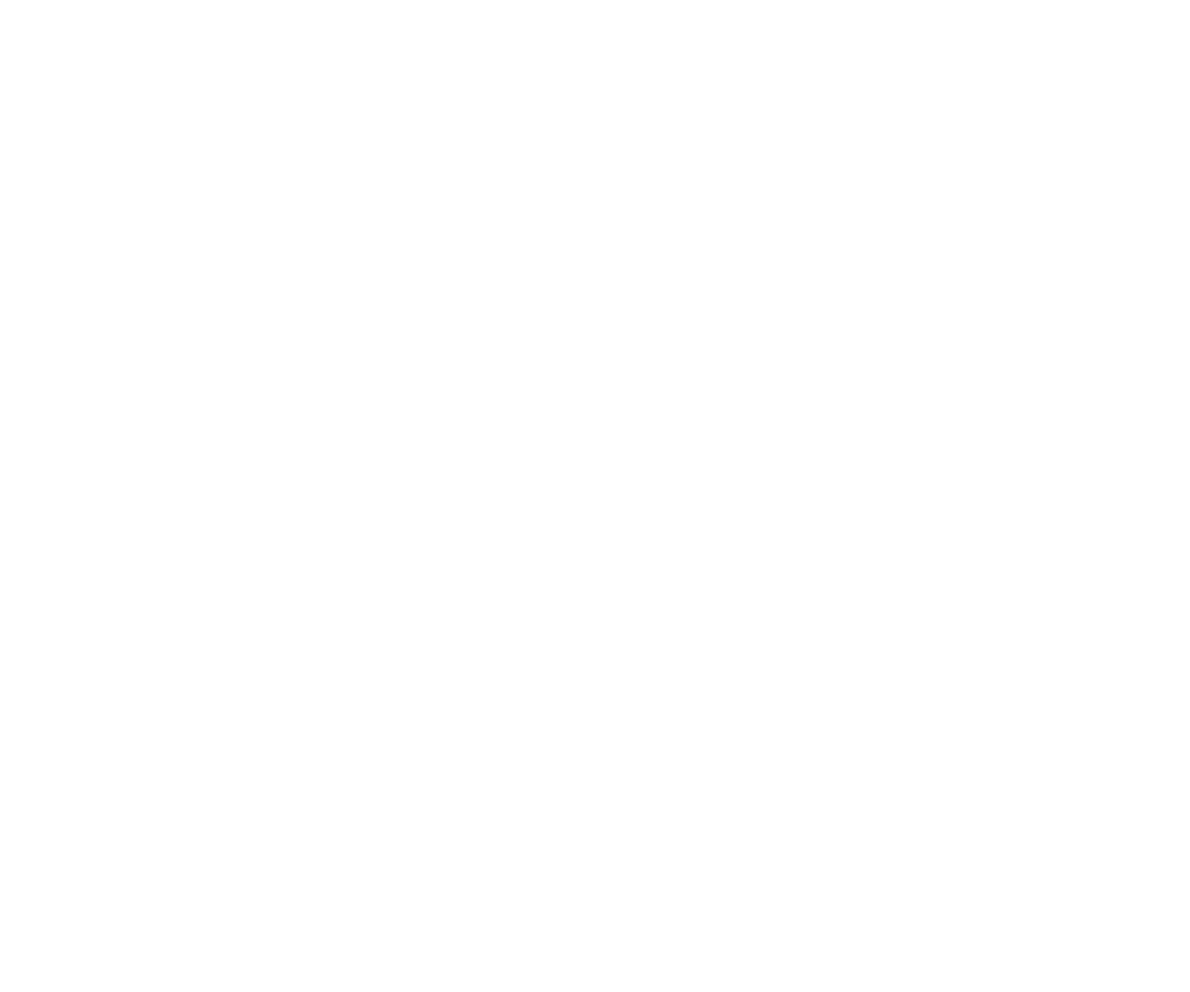
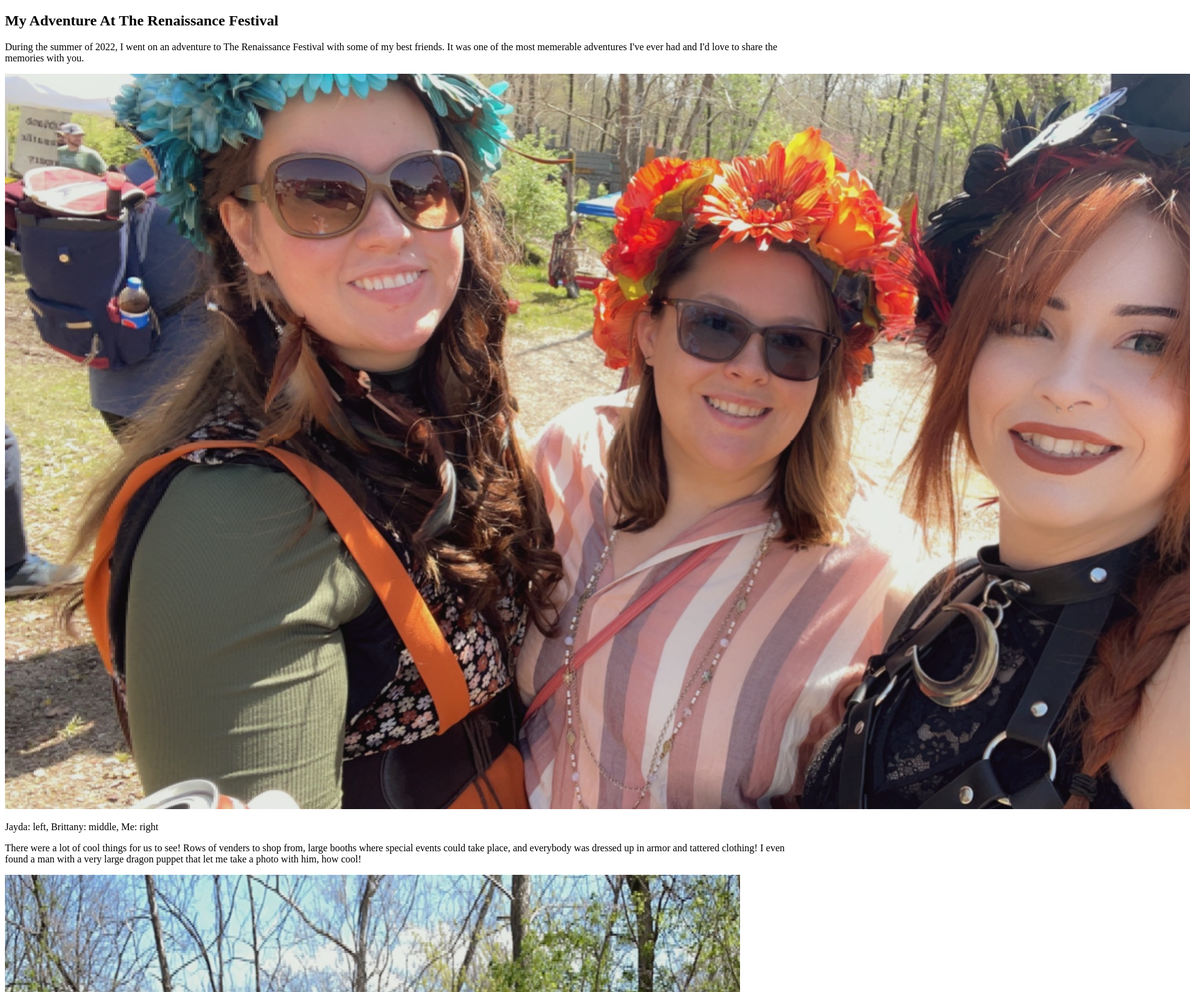
Before and after one commit to STL-LC101-Sept-22/js-assignment-4-html-me-something-RebeccaMines, a website: page index.html in a window 1280 px wide. Shown: the top 1600 px of the page at 62% size, 1920 px wide, since content can reach past the window. Before the commit the page ends 800 px from the top, so only its background shows below. Drawn offline with Linux system fonts and the light colour scheme.

Commit message:
Checking autodgrautograder for errors

```diff
--- a/index.html
+++ b/index.html
@@ -1,8 +1,30 @@
 <!DOCTYPE html>
 <html>
-   <head>
-   </head>
-   <body>
-      <!-- Write your HTML in this file! -->
-   </body>
+  <head>
+    <title>My Adventure At The Renaissance Festival</title>
+    <link rel="stylesheet" type="text/css" href="styles.css" />
+  </head>
+  <body>
+    <article>
+      <header>
+        <h1>My Adventure At The Renaissance Festival</h1>
+      </header>
+    </article>
+    <p>
+      During the summer of 2022, I went on an adventure to The Renaissance
+      Festival with some of my best friends. It was one of the most memerable
+      adventures I've ever had and I'd love to share the memories with you.
+    </p>
+    <img src="images/GroupPhoto.JPG" alt="GroupPhoto" />
+    <p>Jayda: left, Brittany: middle, Me: right</p>
+    <p>
+      There were a lot of cool things for us to see! Rows of venders to shop
+      from, large booths where special events could take place, and everybody
+      was dressed up in armor and tattered clothing! I even found a man with a
+      very large dragon puppet that let me take a photo with him, how cool!
+    </p>
+    <img src="images/MeWithDragon.JPG" alt="Me with dragon puppet man" />
+    <p></p>
+    <!-- Write your HTML in this file! -->
+  </body>
 </html>
```
Also changed, not shown: images/GroupPhoto.JPG (added), images/GroupTea.jpg (added), images/JaydaWithPhotographer.jpg (added), images/MeWithDragon.JPG (added), images/SpitWithHam.JPG (added), 5 other files.
